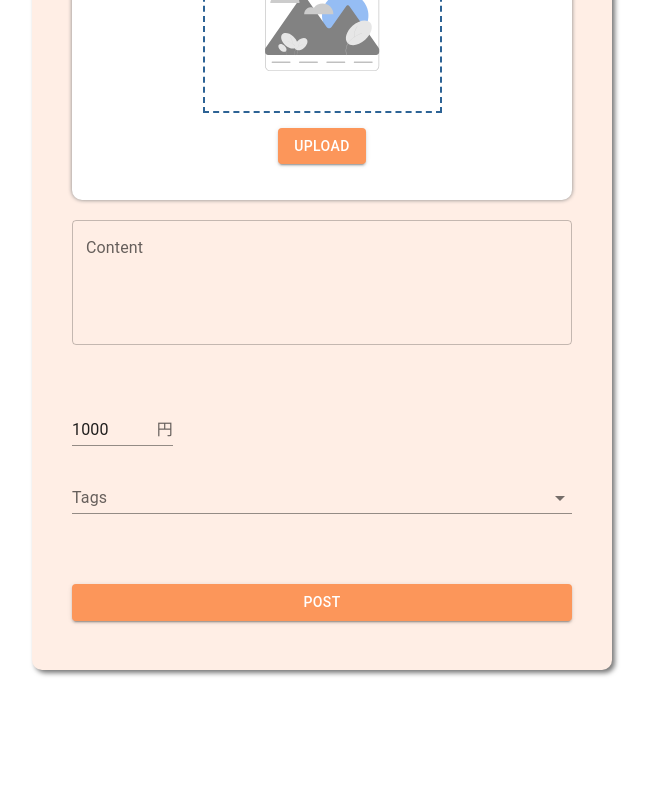
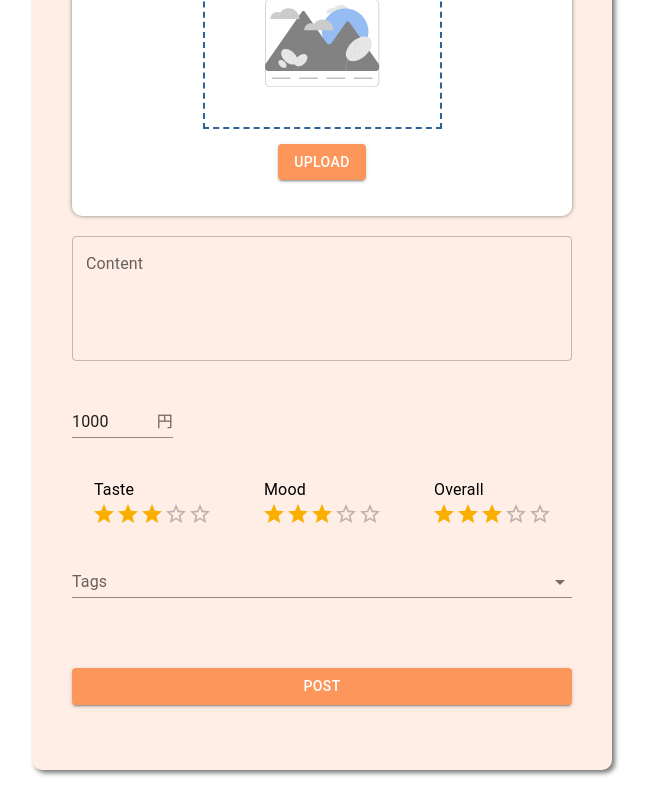
Before and after one commit to k-tsurumaki/food-diary, a React (Create React App) app: page /createpost in a window 1280 px wide. Shown: the part 430-1230 px from the top of the page, without its empty margins (318-967 px from the left). Before the commit the page ends 1130 px from the top, so only its background shows below. Built offline with nearby package versions, Linux system fonts and the light colour scheme; no server answers; sample sign-in values are in the browser's storage; the HTML template or start-up script is replaced by a standard one.

Commit message:
評価項目の追加

```diff
--- a/src/components/CreatePost/CreatePost.css
+++ b/src/components/CreatePost/CreatePost.css
@@ -12,7 +12,7 @@
   /* 縦並び */
   flex-direction: column;
   justify-content: center;
-  height: 1000px;
+  height: 1100px;
   width: 500px;
   gap: 20px;
   padding: 0 40px;
@@ -35,6 +35,22 @@
   height: 150px;
 }
 
+.postCost {
+  margin-top: 0 !important;
+}
+
+.postEvaluationContainer {
+  display: flex;
+  margin-top: 20px ;
+  text-align: center;
+  justify-content: center;
+  gap: 50px;
+}
+
+.postEvaluationContainer legend {
+  text-align: left;
+}
+
 .postButton {
   margin-top: 50px !important;
   background-color: var(--app-color) !important;
--- a/src/components/CreatePost/CreatePost.js
+++ b/src/components/CreatePost/CreatePost.js
@@ -3,7 +3,9 @@ import {
   FormControl,
   Input,
   InputAdornment,
+  Rating,
   TextField,
+  Typography,
 } from "@mui/material";
 import React, { useEffect, useState } from "react";
 import "./CreatePost.css";
@@ -16,7 +18,10 @@ import { useNavigate } from "react-router-dom";
 const CreatePost = ({ isAuth }) => {
   const [shopName, setShopName] = useState("");
   const [postText, setPostText] = useState("");
-  const [cost, setCost] = useState("");
+  const [cost, setCost] = useState(1000);
+  const [tasteValue, setTasteValue] = useState(3);
+  const [moodValue, setMoodValue] = useState(3);
+  const [overallValue, setOverall] = useState(3);
   const [postTags, setPostTags] = useState([]);
 
   const navigate = useNavigate();
@@ -26,6 +31,9 @@ const CreatePost = ({ isAuth }) => {
       shopName: shopName,
       postText: postText,
       cost: cost,
+      taste: tasteValue,
+      mood: moodValue,
+      overall: overallValue,
       postTags: postTags,
       // auther: {
       //   username: auth.currentUser.displayName,
@@ -68,7 +76,11 @@ const CreatePost = ({ isAuth }) => {
           rows={4}
           onChange={(e) => setPostText(e.target.value)}
         />
-        <FormControl variant="standard" sx={{ mt: 3, width: "10ch" }}>
+        <FormControl
+          className="postCost"
+          variant="standard"
+          sx={{ mt: 3, width: "10ch" }}
+        >
           <Input
             id="standard-adornment-weight"
             endAdornment={<InputAdornment position="end">円</InputAdornment>}
@@ -84,6 +96,38 @@ const CreatePost = ({ isAuth }) => {
             onChange={(e) => setCost(e.target.value)}
           />
         </FormControl>
+        <div className="postEvaluationContainer">
+          <div className="postEvatuation">
+            <Typography component="legend">Taste</Typography>
+            <Rating
+              name="simple-controlled"
+              value={tasteValue}
+              onChange={(event, newValue) => {
+                setTasteValue(newValue);
+              }}
+            />
+          </div>
+          <div className="postEvatuation">
+            <Typography component="legend">Mood</Typography>
+            <Rating
+              name="simple-controlled"
+              value={moodValue}
+              onChange={(event, newValue) => {
+                setMoodValue(newValue);
+              }}
+            />
+          </div>
+          <div className="postEvatuation">
+            <Typography component="legend">Overall</Typography>
+            <Rating
+              name="simple-controlled"
+              value={overallValue}
+              onChange={(event, newValue) => {
+                setOverall(newValue);
+              }}
+            />
+          </div>
+        </div>
         <Tags className="postTags" color="warning" setPostTags={setPostTags} />
         <Button variant="contained" className="postButton" onClick={createPost}>
           Post
--- a/src/components/Navbar/Navbar.css
+++ b/src/components/Navbar/Navbar.css
@@ -14,6 +14,7 @@ nav {
   margin-right: auto;
   color: var(--app-background);
   font-size: 40px !important;
+  margin-left: 20px;
   flex-basis: 100px;
 }
 
--- a/src/components/Navbar/Navbar.js
+++ b/src/components/Navbar/Navbar.js
@@ -12,7 +12,9 @@ import "./Navbar.css";
 const Navbar = ({ isAuth }) => {
   return (
     <nav>
-      <RestaurantIcon className="icon" />
+      <Link to="/">
+        <RestaurantIcon className="icon" />
+      </Link>
       <div className="links">
         <Link to="/">
           <HomeIcon />
@@ -33,7 +35,7 @@ const Navbar = ({ isAuth }) => {
               <LogoutIcon />
               Logout
             </Link>
-            <Avatar alt="Travis Howard" src={auth.currentUser.photoURL} />
+            {/* <Avatar alt="Travis Howard" src={auth.currentUser.photoURL} /> */}
           </>
         )}
       </div>
```
